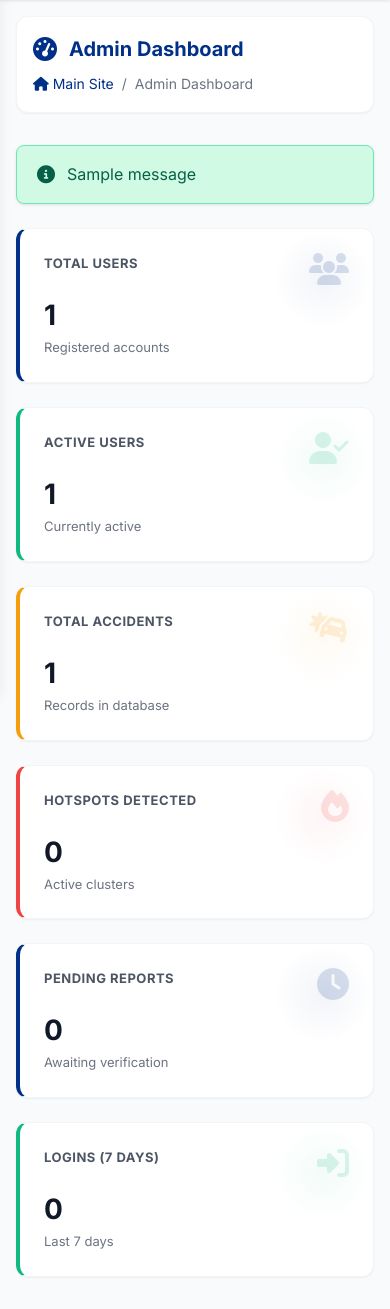
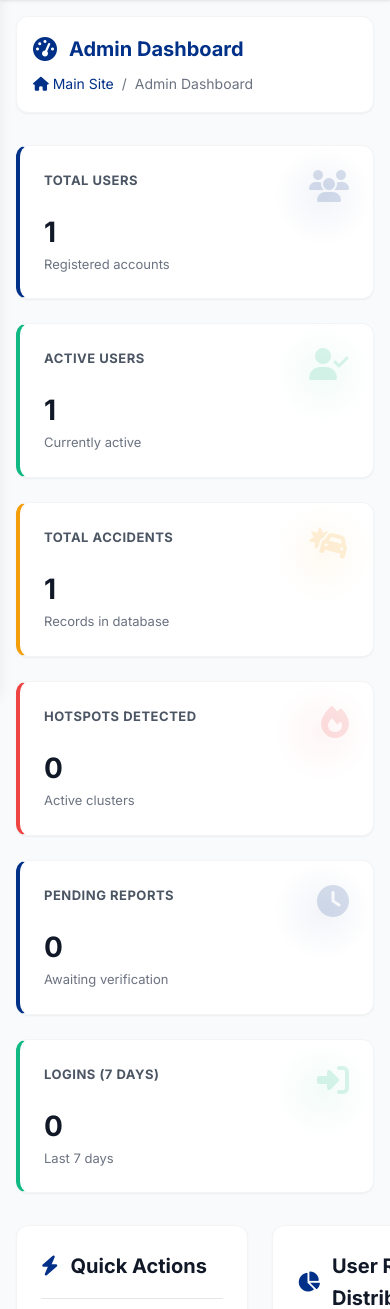
Before and after one commit to rexontimbal/MIT_PROJECTS, a Django app: page /admin-panel/ in a window 390 px wide; the page is wider, and only the part inside the window is pictured. Shown: the part 153-1462 px from the top of that part. Run offline with Django 5.2, Linux system fonts and the light colour scheme; a user stored in the database is signed in; data comes from the database, SQL or seed files in the repository; tables that the repository leaves empty hold one stand-in row (values such as "Sample post"); grey boxes marked "Sample" are stand-in pictures; one stand-in notice (Sample message) is shown; data that the repository does not hold is empty.

Commit message:
feat: Add beautiful transparent notification system with RGB colors
Modern notification system features:
- Transparent glass-morphism design with backdrop blur
- RGBA colors for each type (success, error, warning, info)
- Smooth slide-in animation from right with bounce effect
- Auto-dismiss after configurable duration (4-6 seconds)
- Click to dismiss or use close button
- Beautiful icons for each notification type
- Fixed position at top-right corner
- Stack multiple notifications vertically
- Responsive and mobile-friendly

Colors:
- Success: Emerald green (rgba(16, 185, 129, 0.15))
- Error: Red (rgba(239, 68, 68, 0.15))
- Warning: Amber (rgba(245, 158, 11, 0.15))
- Info: Blue (rgba(59, 130, 246, 0.15))

Changes:
- Added notificationContainer div in base.html
- Created showNotification() and removeNotification() functions
- Django messages automatically converted to notifications on page load
- Hidden old alert boxes in all templates (dashboard, user_detail, user_create, user_management)
- Updated password reset to use new notification system
- Clean, flat, modern UX design

```diff
--- a/templates/admin_panel/base.html
+++ b/templates/admin_panel/base.html
@@ -1316,6 +1316,19 @@
         </div>
     </div>
 
+    <!-- Modern Notification Container -->
+    <div id="notificationContainer" style="
+        position: fixed;
+        top: 90px;
+        right: 20px;
+        z-index: 10000;
+        display: flex;
+        flex-direction: column;
+        gap: 12px;
+        max-width: 400px;
+        pointer-events: none;
+    "></div>
+
     <!-- JavaScript for Responsive Sidebar & Password Modal -->
     <script>
         // =========================================
@@ -1349,6 +1362,142 @@
                 }
             });
         });
+
+        // =========================================
+        // MODERN NOTIFICATION SYSTEM
+        // =========================================
+        function showNotification(message, type = 'success', duration = 4000) {
+            const container = document.getElementById('notificationContainer');
+            if (!container) return;
+
+            // Create notification element
+            const notification = document.createElement('div');
+            notification.style.cssText = `
+                pointer-events: auto;
+                padding: 16px 20px;
+                border-radius: 12px;
+                box-shadow: 0 8px 32px rgba(0, 0, 0, 0.15);
+                backdrop-filter: blur(10px);
+                display: flex;
+                align-items: center;
+                gap: 12px;
+                font-size: 0.95rem;
+                font-weight: 500;
+                cursor: pointer;
+                transform: translateX(420px);
+                opacity: 0;
+                transition: all 0.4s cubic-bezier(0.68, -0.55, 0.265, 1.55);
+                border-left: 4px solid;
+                min-width: 320px;
+                max-width: 400px;
+            `;
+
+            // Set colors based on type
+            const colors = {
+                success: {
+                    bg: 'rgba(16, 185, 129, 0.15)',
+                    border: 'rgba(16, 185, 129, 1)',
+                    text: '#065f46',
+                    icon: 'fa-check-circle'
+                },
+                error: {
+                    bg: 'rgba(239, 68, 68, 0.15)',
+                    border: 'rgba(239, 68, 68, 1)',
+                    text: '#991b1b',
+                    icon: 'fa-exclamation-circle'
+                },
+                warning: {
+                    bg: 'rgba(245, 158, 11, 0.15)',
+                    border: 'rgba(245, 158, 11, 1)',
+                    text: '#92400e',
+                    icon: 'fa-exclamation-triangle'
+                },
+                info: {
+                    bg: 'rgba(59, 130, 246, 0.15)',
+                    border: 'rgba(59, 130, 246, 1)',
+                    text: '#1e40af',
+                    icon: 'fa-info-circle'
+                }
+            };
+
+            const color = colors[type] || colors.success;
+            notification.style.background = color.bg;
+            notification.style.borderLeftColor = color.border;
+            notification.style.color = color.text;
+
+            // Add icon
+            const icon = document.createElement('i');
+            icon.className = `fas ${color.icon}`;
+            icon.style.cssText = `
+                font-size: 1.5rem;
+                flex-shrink: 0;
+                color: ${color.border};
+            `;
+
+            // Add message text
+            const text = document.createElement('span');
+            text.textContent = message;
+            text.style.cssText = `
+                flex: 1;
+                line-height: 1.5;
+            `;
+
+            // Add close button
+            const closeBtn = document.createElement('button');
+            closeBtn.innerHTML = '<i class="fas fa-times"></i>';
+            closeBtn.style.cssText = `
+                background: none;
+                border: none;
+                color: ${color.text};
+                cursor: pointer;
+                padding: 4px;
+                opacity: 0.6;
+                transition: opacity 0.2s;
+                font-size: 1rem;
+                display: flex;
+                align-items: center;
+                justify-content: center;
+            `;
+            closeBtn.onmouseover = () => closeBtn.style.opacity = '1';
+            closeBtn.onmouseout = () => closeBtn.style.opacity = '0.6';
+            closeBtn.onclick = () => removeNotification(notification);
+
+            // Assemble notification
+            notification.appendChild(icon);
+            notification.appendChild(text);
+            notification.appendChild(closeBtn);
+
+            // Add to container
+            container.appendChild(notification);
+
+            // Animate in
+            setTimeout(() => {
+                notification.style.transform = 'translateX(0)';
+                notification.style.opacity = '1';
+            }, 10);
+
+            // Auto remove after duration
+            setTimeout(() => {
+                removeNotification(notification);
+            }, duration);
+
+            // Click to dismiss
+            notification.onclick = (e) => {
+                if (e.target !== closeBtn && !closeBtn.contains(e.target)) {
+                    removeNotification(notification);
+                }
+            };
+        }
+
+        function removeNotification(notification) {
+            notification.style.transform = 'translateX(420px)';
+            notification.style.opacity = '0';
+            setTimeout(() => {
+                if (notification.parentNode) {
+                    notification.parentNode.removeChild(notification);
+                }
+            }, 400);
+        }
 
         // =========================================
         // PASSWORD CONFIRMATION MODAL
@@ -1661,28 +1810,27 @@
                     .then(response => response.json())
                     .then(data => {
                         if (data.success) {
-                            // Show success message
-                            const messageDiv = document.createElement('div');
-                            messageDiv.className = 'alert alert-success';
-                            messageDiv.style.position = 'fixed';
-                            messageDiv.style.top = '100px';
-                            messageDiv.style.right = 'var(--space-6)';
-                            messageDiv.style.zIndex = '10000';
-                            messageDiv.style.minWidth = '300px';
-                            messageDiv.innerHTML = '<i class="fas fa-check-circle"></i> Password reset successfully! User must change password on next login.';
-                            document.body.appendChild(messageDiv);
-
-                            setTimeout(() => {
-                                messageDiv.style.opacity = '0';
-                                setTimeout(() => messageDiv.remove(), 300);
-                            }, 4000);
+                            // Show success notification
+                            showNotification(
+                                'Password reset successfully! User must change password on next login.',
+                                'success',
+                                5000
+                            );
                         } else {
-                            alert('Error: ' + (data.error || 'Failed to reset password'));
+                            showNotification(
+                                data.error || 'Failed to reset password',
+                                'error',
+                                6000
+                            );
                         }
                     })
                     .catch(error => {
                         console.error('Error:', error);
-                        alert('An error occurred while resetting the password');
+                        showNotification(
+                            'An error occurred while resetting the password',
+                            'error',
+                            6000
+                        );
                     });
                 };
 
@@ -1708,6 +1856,22 @@
                 closeResetPasswordModal();
             }
         });
+
+        // =========================================
+        // DJANGO MESSAGES TO NOTIFICATIONS
+        // =========================================
+        document.addEventListener('DOMContentLoaded', function() {
+            // Get Django messages from template
+            {% if messages %}
+                {% for message in messages %}
+                    showNotification(
+                        "{{ message|escapejs }}",
+                        "{{ message.tags|default:'info' }}",
+                        5000
+                    );
+                {% endfor %}
+            {% endif %}
+        });
     </script>
 
     {% block extra_js %}{% endblock %}
--- a/templates/admin_panel/dashboard.html
+++ b/templates/admin_panel/dashboard.html
@@ -18,14 +18,13 @@
     </div>
 </div>
 
-<!-- Messages -->
+<!-- Messages (handled by notification system in base.html) -->
 {% if messages %}
+    <div style="display: none;">
     {% for message in messages %}
-    <div class="alert alert-{{ message.tags }}">
-        <i class="fas fa-info-circle"></i>
-        {{ message }}
+        <!-- {{ message.tags }}: {{ message }} -->
+    {% endfor %}
     </div>
-    {% endfor %}
 {% endif %}
 
 <!-- Statistics Grid -->
```
Also changed, not shown: templates/admin_panel/user_create.html (+4 -5 lines), templates/admin_panel/user_detail.html (+4 -5 lines), templates/admin_panel/user_management.html (+4 -5 lines).
